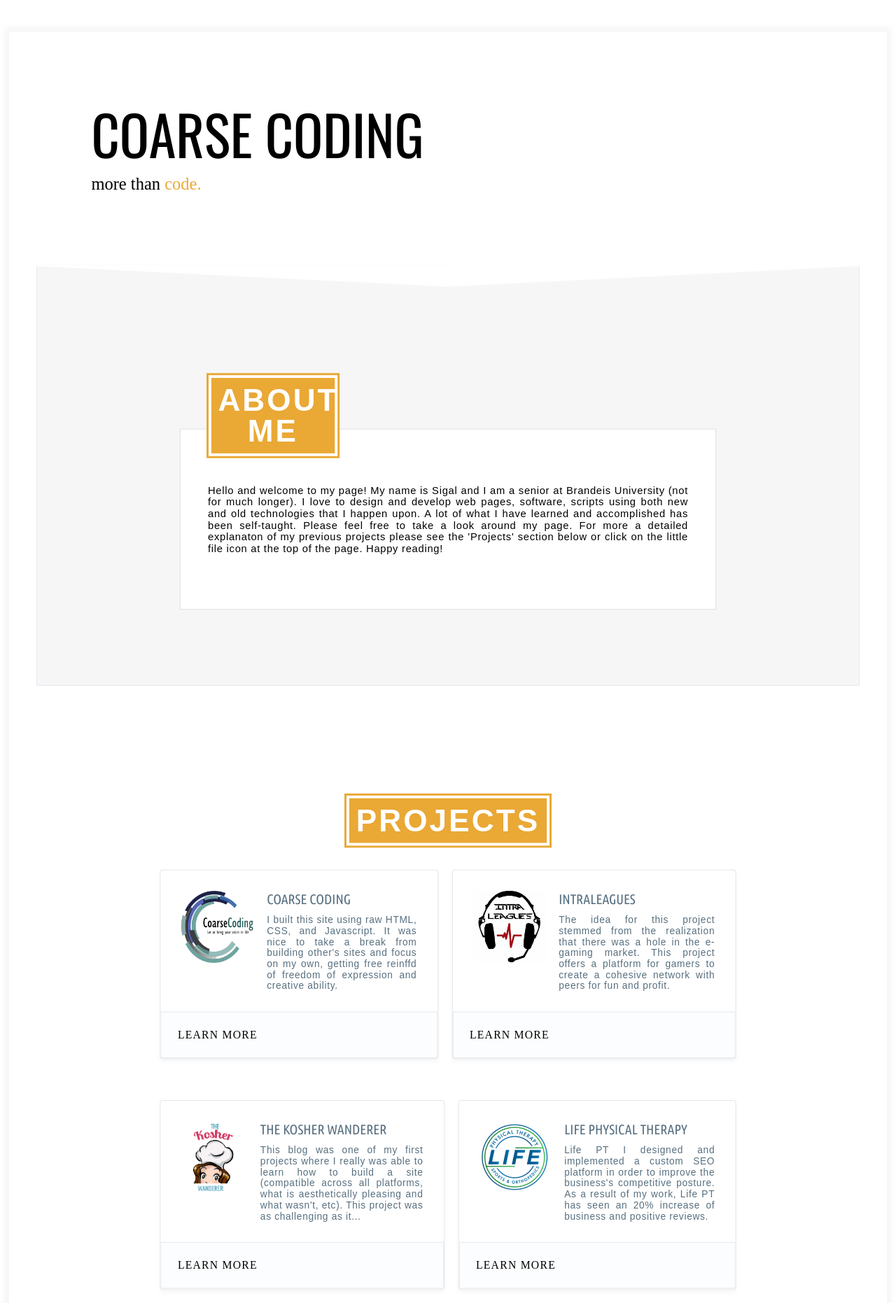
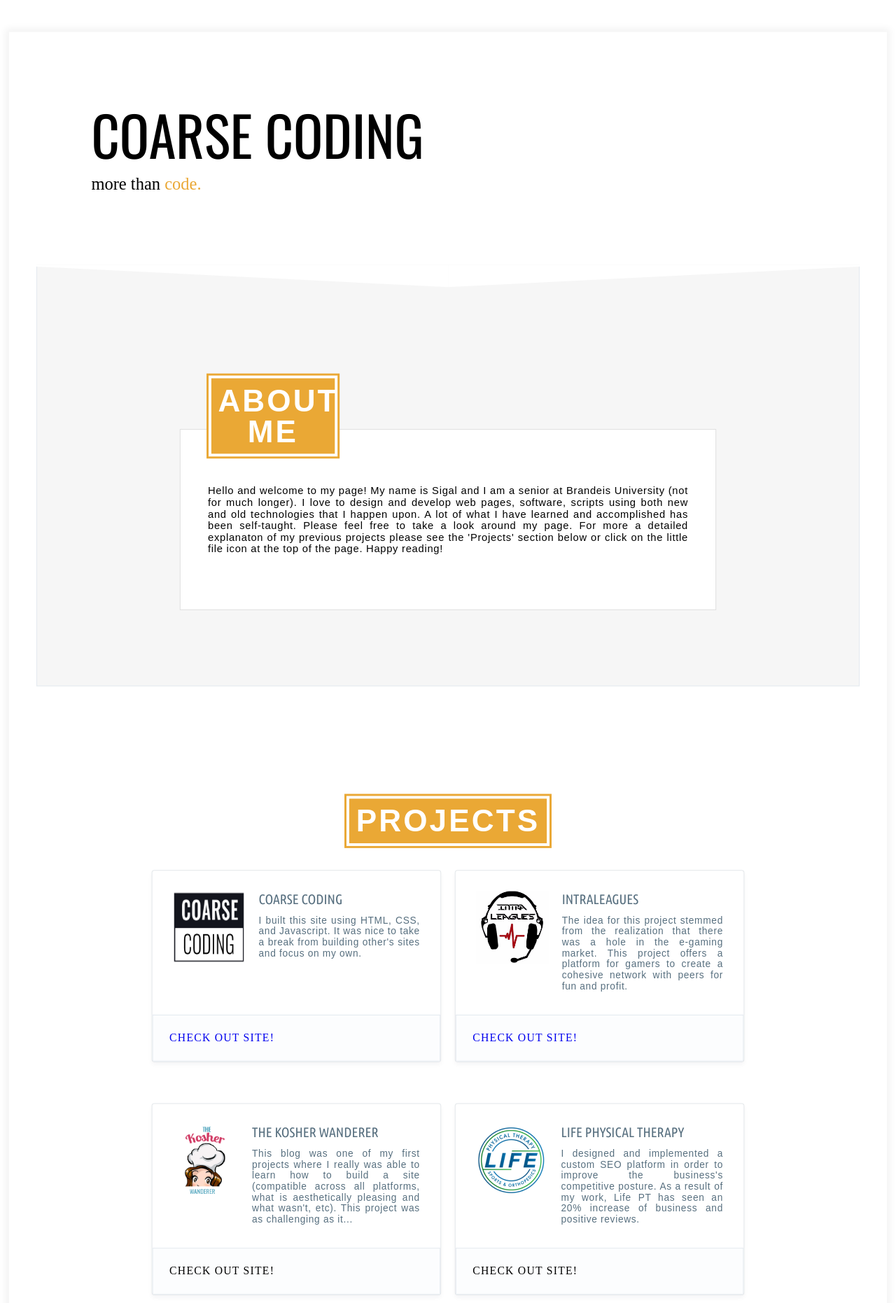
Before and after one commit to sigalsax/MySite, a PHP site: page /index.html in a window 1280 px wide. Shown: the part 58-1920 px from the top of the page at 70% size. Run offline with PHP 8.4, Linux system fonts and the light colour scheme; some libraries are stand-ins or nearby versions; some web fonts are replaced.

Commit message:
ready site for deployment

```diff
--- a/index.html
+++ b/index.html
@@ -59,7 +59,6 @@
 			<div class="box" id='aboutme'>
 				<!-- <img class="me" src="SiteImages/me.jpg"> -->
 				<div class="aboutme">
-
 					<div class="aboutme-description">
 						Hello and welcome to my page! My name is Sigal and I am a senior at Brandeis University (not for much longer). I love to design and develop web pages, software, scripts using both new and old  technologies that I happen upon. A lot of what I have learned and accomplished has been self-taught. Please feel free to take a look around my page. For more a detailed explanaton of my previous projects please see the 'Projects' section below or click on the little file icon at the top of the page. Happy reading!
 					</div>
@@ -77,13 +76,14 @@
 				<div class="action-card">
 					<div class="project">
 						<div class="flex-project">
-							<img class="logo" src="SiteImages/coarselogo.png">
+							<img class="logo" src="SiteImages/coarselogohorizontal.png">
 							<div class="project-col">
 								<p class="coarse project-title">Coarse Coding</p>
-								<p class="coarse project-desc">I built this site using raw HTML, CSS, and Javascript. It was nice to take a break from building other's sites and focus on my own, getting free reinffd of freedom of expression and creative ability.</p>
+								<p class="coarse project-desc">I built this site using HTML, CSS, and Javascript. It was nice to take a break from building other's sites and focus on my own.</p>
 							</div>
 						</div>
-						<p class="learn-more coarse-coding"  id ="learn-coarse">Learn more</p>
+						<p class="learn-more coarse-coding" id ="learn-coarse"><a href="http://intraleagues.com/home" target="_blank" style="text-decoration: none" >Check out site!</a></p>
+
 
 					</div>
 				</div>
@@ -103,7 +103,10 @@
 								</div>
 							</div>
 						</div>
-						<p class="learn-more intra" id ="learn-intra">Learn more</p>
+					<!-- <p>  -->
+						<p class="learn-more intra" id ="learn-intra"><a href="http://intraleagues.com/home" target="_blank">Check out site!</p>
+						</a>
+					<!-- </p> -->
 
 					</div>
 				</div>
@@ -121,7 +124,7 @@
 								<!--   was rewarding because it is what sparked my interest in Front-End Development. -->
 							</div>
 						</div>
-						<p class="learn-more wanderer" id ="learn-wanderer" id="learn-more">Learn more</p>
+						<p class="learn-more wanderer" id ="learn-wanderer" id="learn-more">Check out site!</p>
 					</div>
 				</div>
 				<div class="action-card">
@@ -130,10 +133,10 @@
 							<img class="logo" src="SiteImages/life.png">
 							<div class="life project-col">
 								<p class="life project-title">Life Physical Therapy</p>
-								<p class="life project-desc">Life PT I designed and implemented a custom SEO platform in order to improve the business's competitive posture. As a result of my work, Life PT has seen an 20% increase of business and positive reviews.</p>
+								<p class="life project-desc">I designed and implemented a custom SEO platform in order to improve the business's competitive posture. As a result of my work, Life PT has seen an 20% increase of business and positive reviews.</p>
 							</div>
 						</div>
-						<p class="learn-more lifept" id ="learn-lifept">Learn more</p>
+						<p class="learn-more lifept" id ="learn-lifept">Check out site!</p>
 					</div>
 				</div>
 			</div>
@@ -149,7 +152,7 @@
 								<!--   was rewarding because it is what sparked my interest in Front-End Development. -->
 							</div>
 						</div>
-						<p class="learn-more janephotography" id ="learn-janephotography" id="learn-more">Learn more</p>
+						<p class="learn-more janephotography" id ="learn-janephotography" id="learn-more">Check out site!</p>
 					</div>
 				</div>
 		</div>
--- /dev/null
+++ b/index.php
@@ -0,0 +1 @@
+<?php header( 'Location: /index.html' ) ;  ?>
--- a/public/css/style.css
+++ b/public/css/style.css
@@ -134,6 +134,9 @@ nav {
 a {
 	text-decoration: none;
 	/* color: white; */
+}
+p{
+    text-decoration: none;
 }
 .top{
 	/* background-image: url("SiteImages/background.png"); */
@@ -499,8 +502,26 @@ a {
     font-weight: 400;
     margin-bottom: 0; */
 }
+
+.learn-more > a:visited { text-decoration: none; color:black; }
+.learn-more > a:hover {
+    text-decoration: none;
+    color:#eaa835;
+}
+.learn-more > a{
+    transition-timing-function: ease-in-out;
+    -webkit-transition-duration: width .2s;
+    transition-duration: .2s;
+}
+.learn-more > a:focus {
+    text-decoration: none;
+}
+.learn-more > a:hover, .learn-more > a:active {
+    text-decoration: none;
+}
 .project{
     /* padding: 24px; */
+    min-width: 420px;
     color: #576f7f;
     font-weight: 400;
     margin-bottom: 0;
@@ -531,6 +552,7 @@ a {
 .flex-project{
 	display: flex;
 	padding: 30px;
+    min-height: 150px;
 }
 .project-desc{
     font-family: 'Source Sans Pro', sans-serif;
```
Also changed, not shown: public/SiteImages/coarselogohorizontal.png (added).
